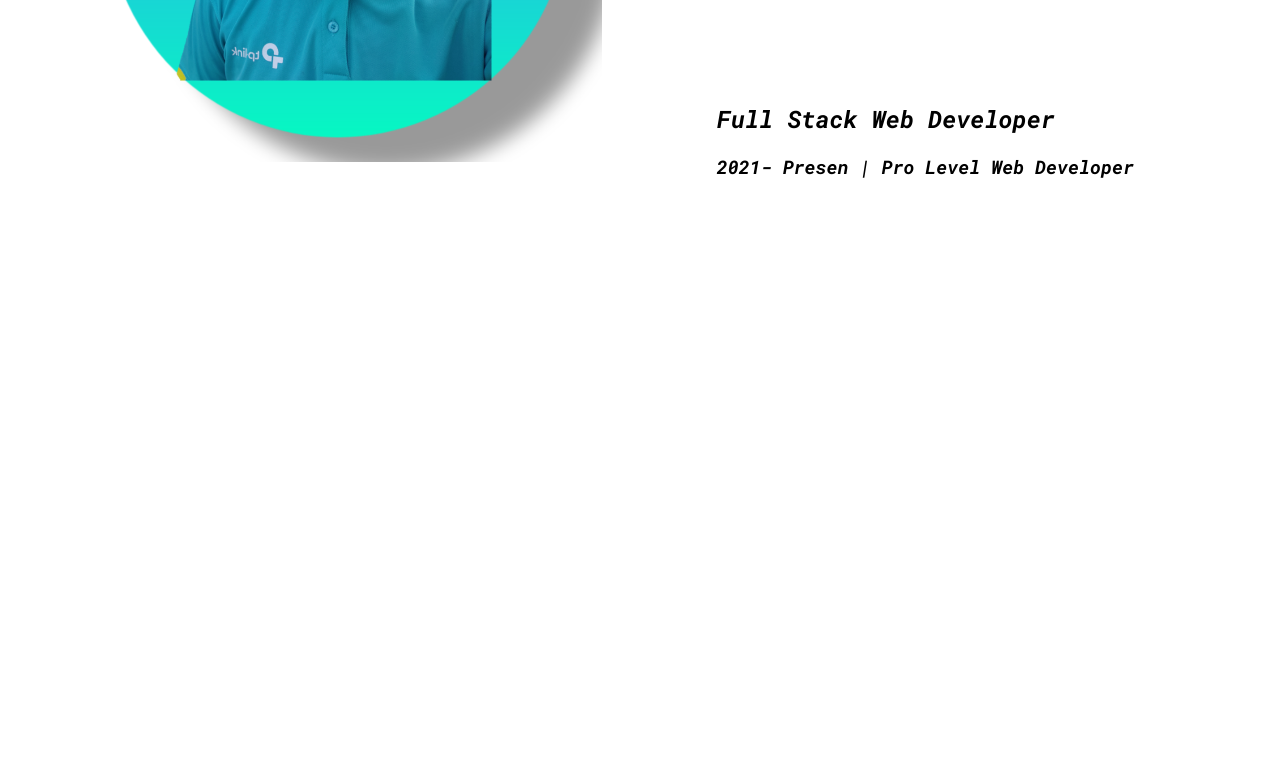
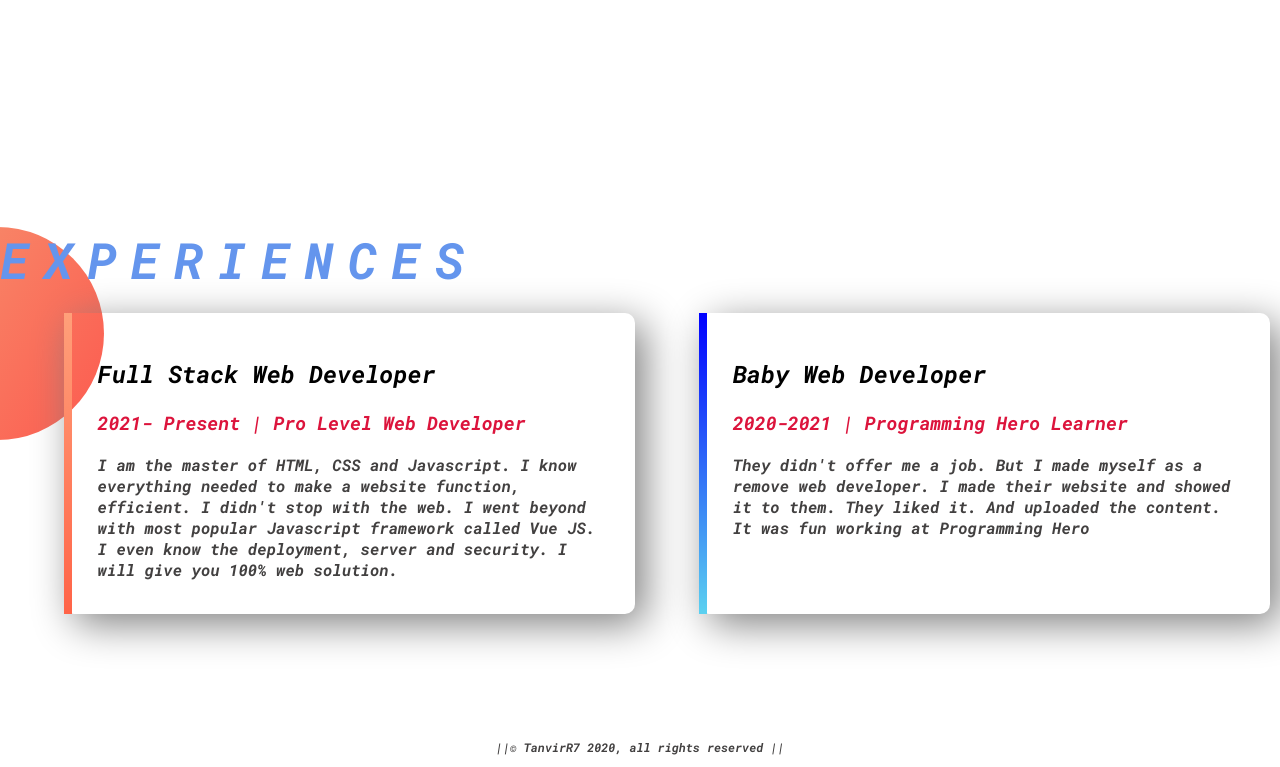
Before and after one commit to TanvirR7/web-portfolio, a plain HTML site: page indext.html in a window 1280 px wide. Shown: the part 943-1710 px from the top of the page. Before the commit the page ends 1500 px from the top, so only its background shows below. Drawn offline with Linux system fonts and the light colour scheme.

Commit message:
finished

```diff
--- a/indext.html
+++ b/indext.html
@@ -35,7 +35,7 @@
 
 <section class="dream-area">
     <div class="halfwidth">
-        <img src="images/tanvir.png" height="70%" width="85%">
+        <img src="images/tanvir.png" height="57%" width="67%">
     </div>
   <div class="halfwidth">
       <h1>
@@ -54,15 +54,31 @@
 </section>
 
 <section class="experience-area">
+    <h1><b>
+        <span class="tanvir">E</span>
+        <span class="tanvir">X</span>
+        <span class="tanvir">P</span>
+        <span class="tanvir">E</span>
+        <span class="tanvir">R</span>
+        <span class="tanvir">I</span>
+        <span class="tanvir">E</span>
+        <span class="tanvir">N</span>
+        <span class="tanvir">C</span>
+        <span class="tanvir">E</span>
+        <span class="tanvir">S</span></b> </h1>
 
-    <div class="halfwidth">
+    <div id="full-stack" class="halfwidth single-experience">
         <h2><b>Full Stack Web Developer</b></h2>
-        <h3>2021- Presen | Pro Level Web Developer</h3>
+        <h3 class="name">2021- Present | Pro Level Web Developer</h3>
+        <p>I am the master of HTML, CSS and Javascript. I know everything needed to make a website function, efficient. I didn't stop with the web. I went beyond with most popular Javascript framework called Vue JS. I even know the deployment, server and security. I will give you 100% web solution.</p>
 
 
       </div>
 
-      <div class="halfwidth">
+      <div id="baby-web" class="halfwidth single-experience">
+          <h2><b>Baby Web Developer</b></h2>
+          <h3 class="name">2020-2021 | Programming Hero Learner</h3>
+          <p>They didn't offer me a job. But I made myself as a remove web developer. I made their website and showed it to them. They liked it. And uploaded the content. It was fun working at Programming Hero</p>
 
 
       </div>
@@ -71,6 +87,9 @@
 
 
   </section>
+  <footer class="foot">
+      <p> ||© TanvirR7 2020, all rights reserved ||</p>
+  </footer>
 
 
 
--- a/style.css
+++ b/style.css
@@ -19,7 +19,7 @@ body{
 
 section{
     height: 500px;
-    scroll-padding-bottom: 150Spx;
+    scroll-padding-bottom: 150px;
 }
 .blue{
     color:blue;
@@ -50,8 +50,33 @@ p{
     background-image: url(images/dream-bg.png);
     background-repeat: no-repeat;
     background-position:right;
+    margin-bottom: 170px;
 
 }
-img{
-    width:100%;
+
+.single-experience{
+    box-shadow: 10px 10px 40px gray;
+    border-radius: 10px;
+    height: 50%;
 }
+.experience-area {
+    background-image: url(images/exp-bg.png);
+    background-repeat: no-repeat;
+}
+
+#full-stack{
+    border-left: 8px solid;
+    border-image: linear-gradient(180deg, lightsalmon,tomato);
+    border-image-slice: 1;
+}
+#baby-web{
+    border-left: 8px solid;
+    border-image: linear-gradient(180deg, blue,rgb(92, 210, 240));
+    border-image-slice: 1;
+
+}
+.foot{
+    text-align: center;
+    font-size: 12px;
+
+}
```
